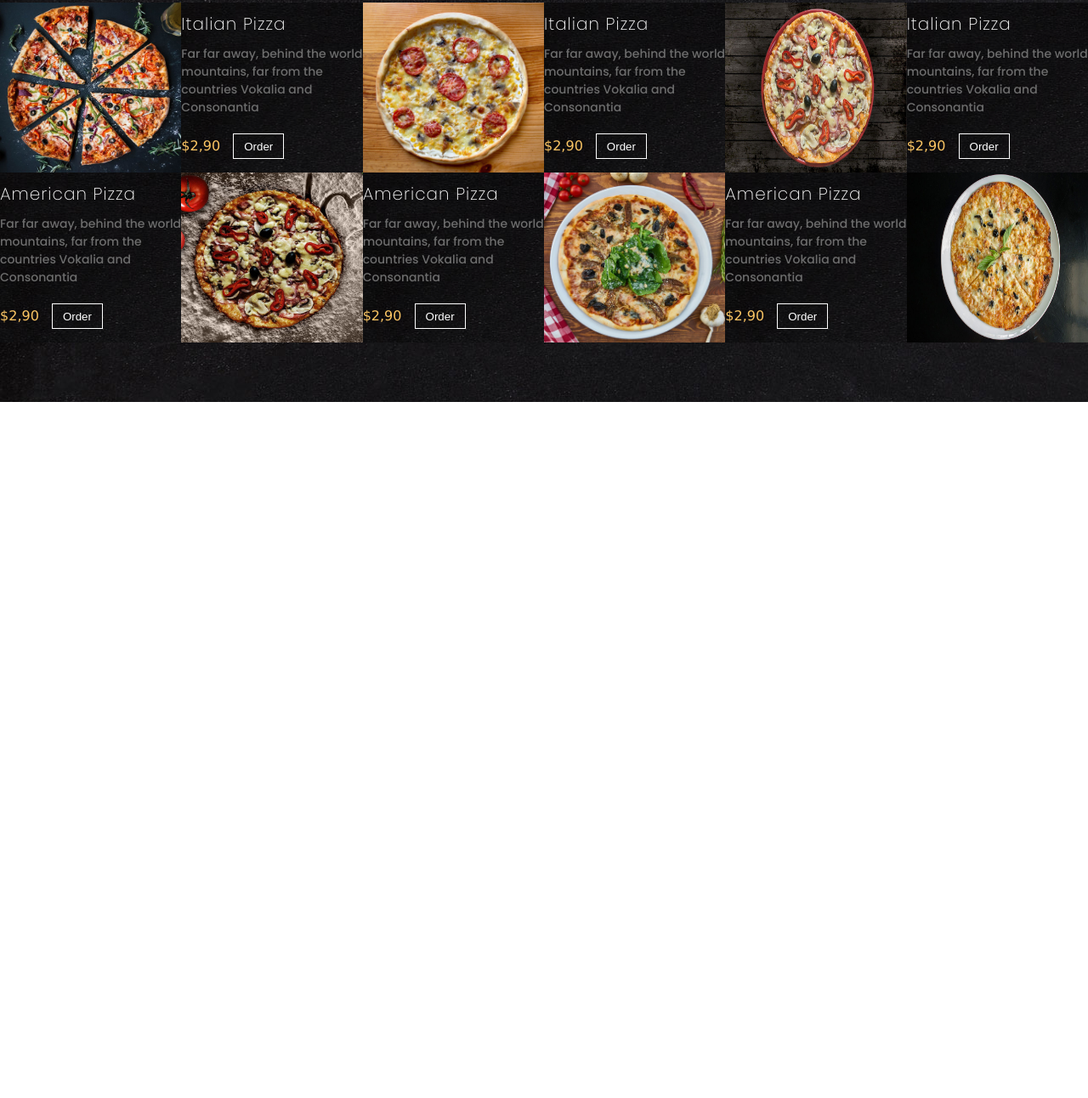
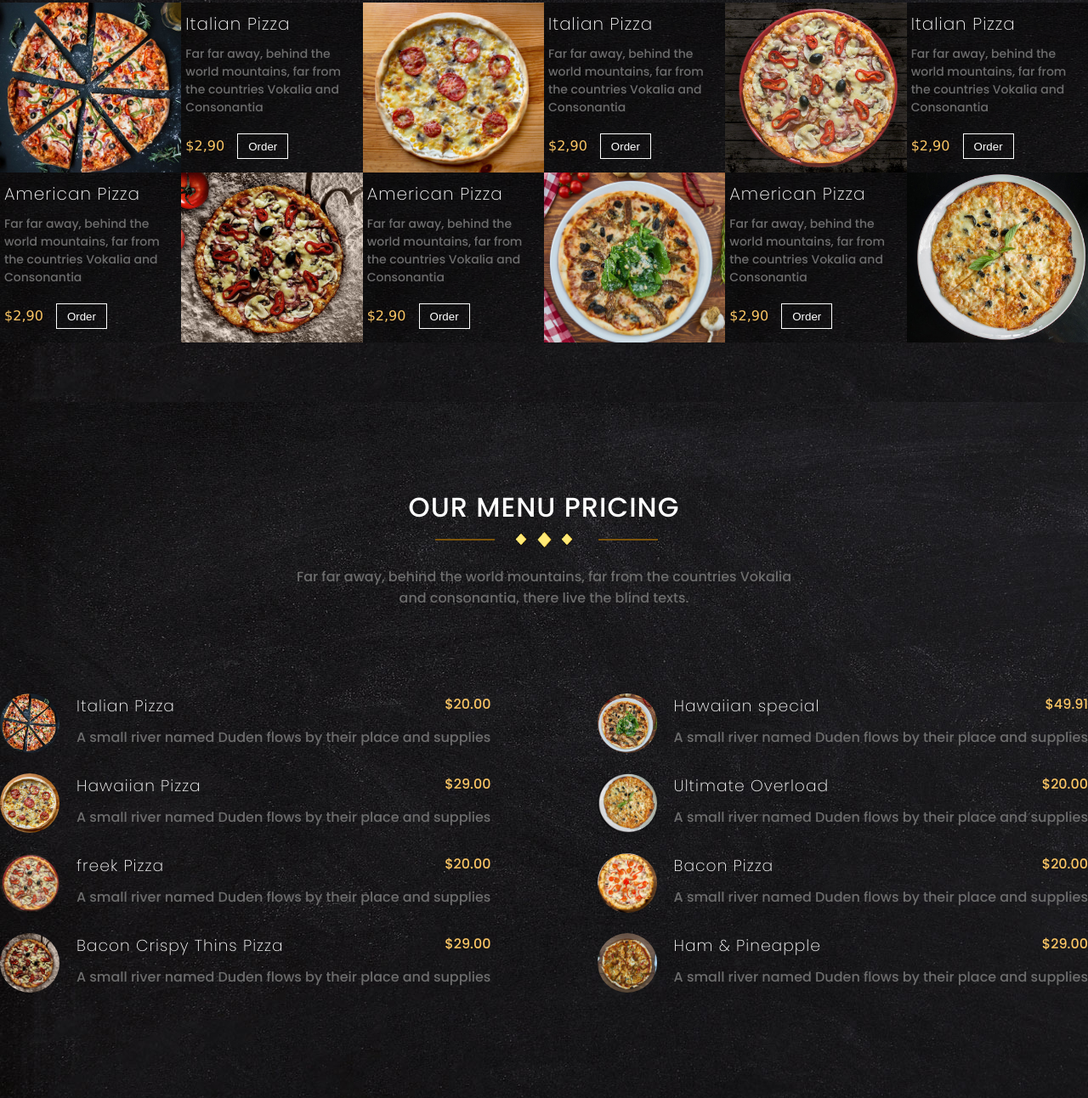
Before and after one commit to neakros/webpackPizza, a website built with webpack: page src/template.html in a window 1280 px wide. Shown: the part 2773-4065 px from the top of the page at 85% size. Before the commit the page ends 3246 px from the top, so only its background shows below. Built offline with nearby package versions, Linux system fonts and the light colour scheme; a web font is replaced by a local one.

Commit message:
finishPricing

```diff
--- a/src/styles/_hotMeals.scss
+++ b/src/styles/_hotMeals.scss
@@ -28,6 +28,7 @@
   max-width: 250px;
   height: 400px;
   img {
+    object-fit:cover;
     width: 100%;
     max-width: 250px;
     height: 200px;
@@ -36,6 +37,7 @@
     max-width: 250px;
     height: 200px;
     text-align: left;
+    padding-left: 5px;
    p {
      color: rgb(109,109,109);
      font-family: 'Poppins';
--- /dev/null
+++ b/src/styles/_pricing.scss
@@ -0,0 +1,93 @@
+.wrapper_pricing {
+  background: url("../assets/bg_4.jpg");
+  font-family: 'Poppins';
+  text-align: center;
+  padding-bottom: 100px;
+  h1 {
+    font-weight: 400;
+    letter-spacing: 1px;
+    color: white;
+    text-transform: uppercase;
+  }
+  p {
+    padding-top: 20px;
+    color: rgb(109,109,109)
+  }
+}
+
+.pricing_content {
+  max-width: 1300px;
+  margin: 0 auto;
+}
+
+.header_pricing {
+  padding: 100px 0;
+}
+
+.footer_pricing {
+  display: flex;
+  justify-content: space-between;
+}
+
+.pricing_diamond_wrapper {
+  position: relative;
+  &:before{
+    content: "";
+    position: absolute;
+    left: 40%;
+    top: 50%;
+    width: 70px;
+    height: 2px;
+    background-color: rgb(125,84,9);
+  }
+  &::after {
+    content: "";
+    position: absolute;
+    left: 55%;
+    top: 50%;
+    background-color: rgb(125,84,9);
+    width: 70px;
+    height: 2px;
+  }
+  .midl_img {
+    position: relative;
+    width: 25px;
+    height: 20px;
+  }
+  .side_img {
+    width: 20px;
+    height: 15px;
+  }
+}
+
+.footer_left, .footer_right {
+  display: flex;
+  flex-direction: column;
+  &>div {
+    display: flex;
+    margin-bottom: 20px;
+  }
+  img {
+    object-fit:cover;
+    border-radius: 50%;
+    width: 70px;
+    height: 70px;
+    margin-right: 20px;
+  }
+  p {
+    padding: 10px 0;
+  }
+}
+
+.prise_pricing {
+  display: flex;
+  justify-content: space-between;
+  h3 {
+    color: white;
+    letter-spacing: 1px;
+    font-weight: 200;
+  }
+  span {
+    color: rgb(250,197,100);
+  }
+}
--- a/src/styles/index.scss
+++ b/src/styles/index.scss
@@ -4,3 +4,4 @@
 @import 'welcome';
 @import 'service';
 @import 'hotMeals';
+@import 'pricing';
--- a/src/template.html
+++ b/src/template.html
@@ -257,6 +257,107 @@
             </div>
         </div>
     </div>
+</div>
+<div class="wrapper_pricing">
+    <div class="pricing_content">
+        <div class="header_pricing">
+            <h1>our menu pricing</h1>
+            <div class="pricing_diamond_wrapper">
+                <img class="side_img" src="assets/daimand.png" alt="diamond">
+                <img class="midl_img" src="assets/daimand.png" alt="diamond">
+                <img class="side_img" src="assets/daimand.png" alt="diamond">
+            </div>
+            <p>Far far away, behind the world mountains, far from the countries Vokalia<br>
+                and consonantia, there live the blind texts.</p>
+        </div>
+        <div class="footer_pricing">
+            <div class="footer_left">
+                <div>
+                    <img src="assets/pizza-1.jpg" alt="Pizza">
+                    <div class="footer_text_content">
+                        <div class="prise_pricing">
+                            <h3>Italian Pizza</h3>
+                            <span>$20.00</span>
+                        </div>
+                        <p>A small river named Duden flows by their place and supplies</p>
+                    </div>
+                </div>
+                <div>
+                    <img src="assets/pizza-2.jpg" alt="Pizza">
+                    <div class="footer_text_content">
+                        <div class="prise_pricing">
+                            <h3>Hawaiian Pizza</h3>
+                            <span>$29.00</span>
+                        </div>
+                        <p>A small river named Duden flows by their place and supplies</p>
+                    </div>
+                </div>
+                <div>
+                    <img src="assets/pizza-3.jpg" alt="Pizza">
+                    <div class="footer_text_content">
+                        <div class="prise_pricing">
+                            <h3>freek Pizza</h3>
+                            <span>$20.00</span>
+                        </div>
+                        <p>A small river named Duden flows by their place and supplies</p>
+                    </div>
+                </div>
+                <div>
+                    <img src="assets/pizza-4.jpg" alt="Pizza">
+                    <div class="footer_text_content">
+                        <div class="prise_pricing">
+                            <h3>Bacon Crispy Thins Pizza</h3>
+                            <span>$29.00</span>
+                        </div>
+                        <p>A small river named Duden flows by their place and supplies</p>
+                    </div>
+                </div>
+            </div>
+
+            <div class="footer_right"> <div>
+                <img src="assets/pizza-5.jpg" alt="Pizza">
+                <div class="footer_text_content">
+                    <div class="prise_pricing">
+                        <h3>Hawaiian special</h3>
+                        <span>$49.91</span>
+                    </div>
+                    <p>A small river named Duden flows by their place and supplies</p>
+                </div>
+            </div>
+                <div>
+                    <img src="assets/pizza-6.jpg" alt="Pizza">
+                    <div class="footer_text_content">
+                        <div class="prise_pricing">
+                            <h3>Ultimate Overload</h3>
+                            <span>$20.00</span>
+                        </div>
+                        <p>A small river named Duden flows by their place and supplies</p>
+                    </div>
+                </div>
+                <div>
+                    <img src="assets/pizza-7.jpg" alt="Pizza">
+                    <div class="footer_text_content">
+                        <div class="prise_pricing">
+                            <h3>Bacon Pizza</h3>
+                            <span>$20.00</span>
+                        </div>
+                        <p>A small river named Duden flows by their place and supplies</p>
+                    </div>
+                </div>
+                <div>
+                    <img src="assets/pizza-8.jpg" alt="Pizza">
+                    <div class="footer_text_content">
+                        <div class="prise_pricing">
+                            <h3>Ham & Pineapple</h3>
+                            <span>$29.00</span>
+                        </div>
+                        <p>A small river named Duden flows by their place and supplies</p>
+                    </div>
+                </div>
+
+            </div>
+        </div>
+    </div>
 
 </div>
 
```
Also changed, not shown: src/assets/daimand.png (added), src/assets/pizza-7.jpg (added).
